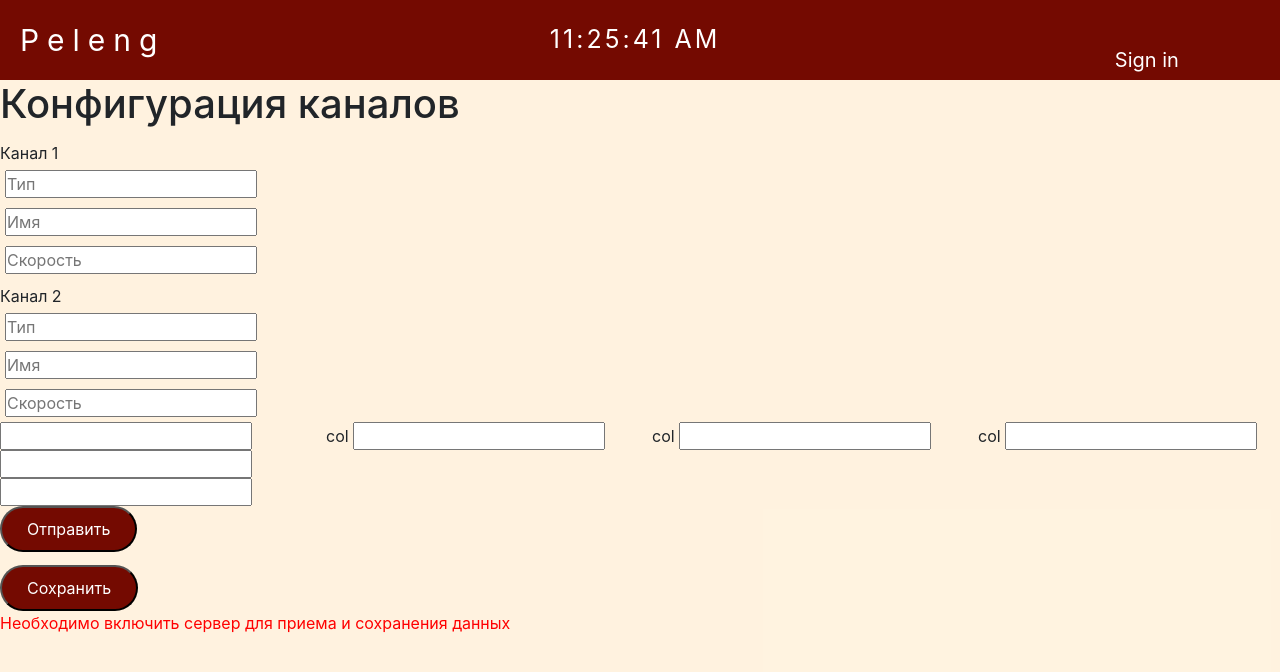
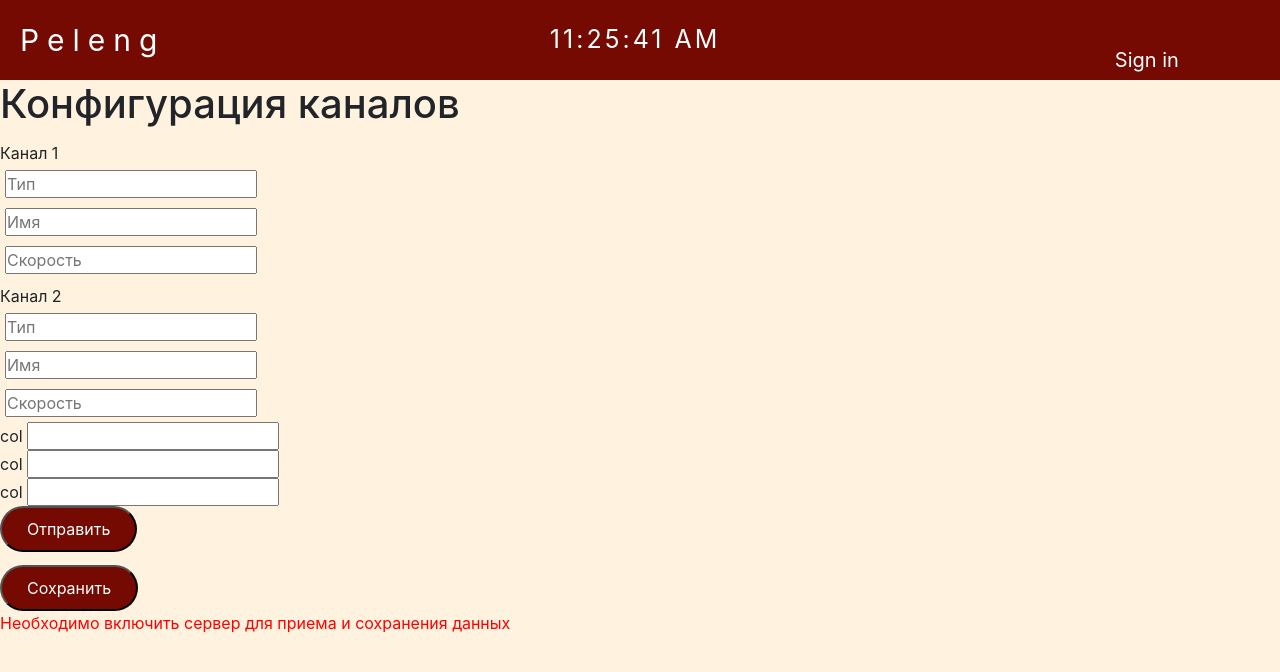
Before and after one commit to edwardAzarevich/AgroMeteoCRA, a React (Create React App) app: page /setting in a window 1280 px wide. Shown: the top 672 px of the page. Built offline with nearby package versions, Linux system fonts and the light colour scheme; a web font is replaced by a local one.

Commit message:
delete some component

```diff
--- a/src/components/Setting-channel/settingChannelPages/settingChannelPages.js
+++ b/src/components/Setting-channel/settingChannelPages/settingChannelPages.js
@@ -34,15 +34,14 @@ const SettingChannelPages = () => {
     return (
         <div>
             <h1>Конфигурация каналов</h1>
-            <div className="row">
-                <ItemChannelt className='col' channelName={'Канал'} id={1} />
-                <ItemChannelt className='col' channelName={'Канал'} id={2} />
+            <div >
+                <ItemChannelt channelName={'Канал'} id={1} />
+                <ItemChannelt channelName={'Канал'} id={2} />
             </div>
-            <div class="row">
-                <div class="col"><div><input /> <input /> <input /></div></div>
-                <div class="col">col <input /></div>
-                <div class="col">col <input /></div>
-                <div class="col">col <input /></div>
+            <div >
+                <div >col <input /></div>
+                <div >col <input /></div>
+                <div >col <input /></div>
             </div>
             <button onClick={() => onSendConfigCh(objChannel)}>Отправить</button>
         </div >
```
